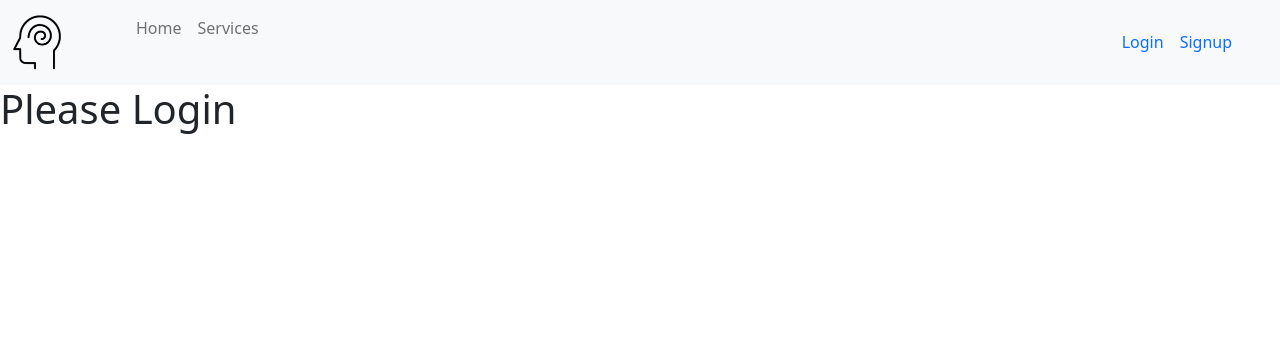
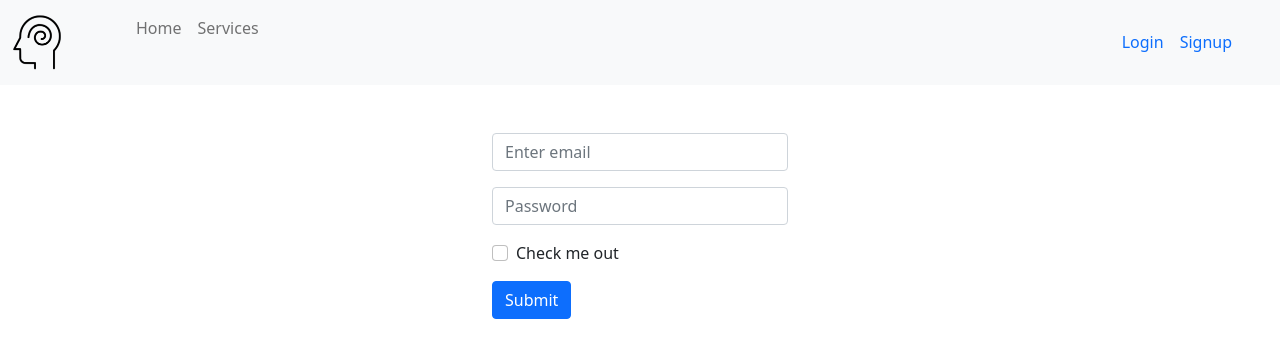
Before and after one commit to Shafak93/psycho-medicine, a React (Create React App) app: page /login in a window 1280 px wide. Shown: the top 358 px of the page. Built offline with nearby package versions, Linux system fonts and the light colour scheme.

Commit message:
email password confirm password and handlesignup event on sign up component

```diff
--- a/src/Components/RequireAuth/Login/Login.js
+++ b/src/Components/RequireAuth/Login/Login.js
@@ -1,9 +1,48 @@
-import React from 'react';
+import React, { useState } from 'react';
+import { Button, Form } from 'react-bootstrap';
+import { useSignInWithEmailAndPassword } from 'react-firebase-hooks/auth';
+import auth from '../../../firebase.init';
 
 const Login = () => {
+    const [userInfo, setUserInfo] = useState({
+        email: "",
+        password: "",
+    })
+    const [errors, setErrors] = useState({
+        email: "",
+        password: "",
+        general: "",
+    })
+    const [signInWithEmail, user, loading, hookError] = useSignInWithEmailAndPassword(auth);
+    const handleLogin = (e) => {
+        e.preventDefault();
+
+        console.log(userInfo)
+
+        signInWithEmail(userInfo.email, userInfo.password);
+
+    }
     return (
         <div>
-            <h1>Please Login</h1>
+            <div className='mt-5 container w-25'>
+           <Form onSubmit={handleLogin}>
+                <Form.Group className="mb-3" controlId="formBasicEmail">
+
+                    <Form.Control type="email" name='email' placeholder="Enter email" />
+                </Form.Group>
+
+                <Form.Group className="mb-3"  controlId="formBasicPassword">
+
+                    <Form.Control type="password" name='password' placeholder="Password" />
+                </Form.Group>
+                <Form.Group className="mb-3" controlId="formBasicCheckbox">
+                    <Form.Check type="checkbox" label="Check me out" />
+                </Form.Group>
+                <Button variant="primary" type="submit">
+                    Submit
+                </Button>
+            </Form>
+        </div>
         </div>
     );
 };
--- a/src/Components/RequireAuth/Signup/Signup.js
+++ b/src/Components/RequireAuth/Signup/Signup.js
@@ -16,16 +16,42 @@ const Signup = () => {
         others:"",
     })
     const [validPass, setValidPass] = useState("")
+
+    /*================ Password handle and validation================ */
     const handlePassword =(event)=>{
         const passwordRegex = /^(?=.*[A-Za-z])(?=.*\d)[A-Za-z\d]{8,}$/
         const validPass = passwordRegex.test(event.target.value)
         if(validPass){
-            setValidPass(event.target.value);
+            // setValidPass(event.target.value);
+            setUserInput({ ...userInput, password: event.target.value });
             setErrors({...errors, password:''})
         }else{
             setErrors({...errors, password:'Password minimum eight characters, at least one letter and one number'})
+            setUserInput({ ...userInput, password: "" });
         }
     }
+/*==================Email Validation===============*/
+const handleEmail = event =>{
+    const emailRegex = /\S+@\S+\.\S+/;
+    const validEmail = emailRegex.test(event.target.value);
+    if(validEmail){
+        setUserInput({...userInput, email:event.target.value});
+        setErrors({errors, email:''})
+    }else{
+        setErrors({...errors, email:'Invalid email'})
+        setUserInput({...userInput, email:''});
+    }
+}
+/*================Confirm Password=================*/
+const handleConfirmPassword = event =>{
+    if(event.target.value === userInput.password){
+        setUserInput({...userInput, confirmPass: event.target.value});
+        setErrors({...errors, confirmPass: ''});
+    }else{
+        setErrors({...errors, confirmPass:"Password didn't match.Type again"});
+        setUserInput({...userInput, confirmPass:""})
+    }
+}
 
     const [
         createUserWithEmailAndPassword,
@@ -37,20 +63,21 @@ const Signup = () => {
 
       const handleSignup =(event)=>{
         event.preventDefault();
-        const email = event.target.email.value;
-        const password = event.target.password.value;
-        // const confirmPass = event.trget.confirmPassword.value
+        // console.log(event)
+        // const email = event.target.email.value;
+        // const password = event.target.password.value;
 
-        createUserWithEmailAndPassword(email, password);
-        // createUserWithEmailAndPassword(userInput.email, setUserInput.password);
-        console.log(email, password)
+        // console.log(email, password)
+        // createUserWithEmailAndPassword(email, password);
+        createUserWithEmailAndPassword(userInput.email,userInput.password);
+        console.log(userInput);
       }
     return (
         <div className='mt-5 container w-25'>
            <Form onSubmit={handleSignup}>
                 <Form.Group className="mb-3" controlId="formBasicEmail">
 
-                    <Form.Control type="email" name='email' placeholder="Enter email" />
+                    <Form.Control type="email" name='email' placeholder="Enter email" onChange={handleEmail}/>
                 </Form.Group>
 
                 <Form.Group className="mb-3"  controlId="formBasicPassword">
@@ -60,7 +87,7 @@ const Signup = () => {
                 </Form.Group>
                 <Form.Group className="mb-3" controlId="formBasicConfirmPassword">
 
-                    <Form.Control type="password" name='confirmPassword' placeholder="Confirm Password" />
+                    <Form.Control type="password" name='confirmPassword' placeholder="Confirm Password" onChange={handleConfirmPassword}/>
                 </Form.Group>
                 <Form.Group className="mb-3" controlId="formBasicCheckbox">
                     <Form.Check type="checkbox" label="Check me out" />
```
